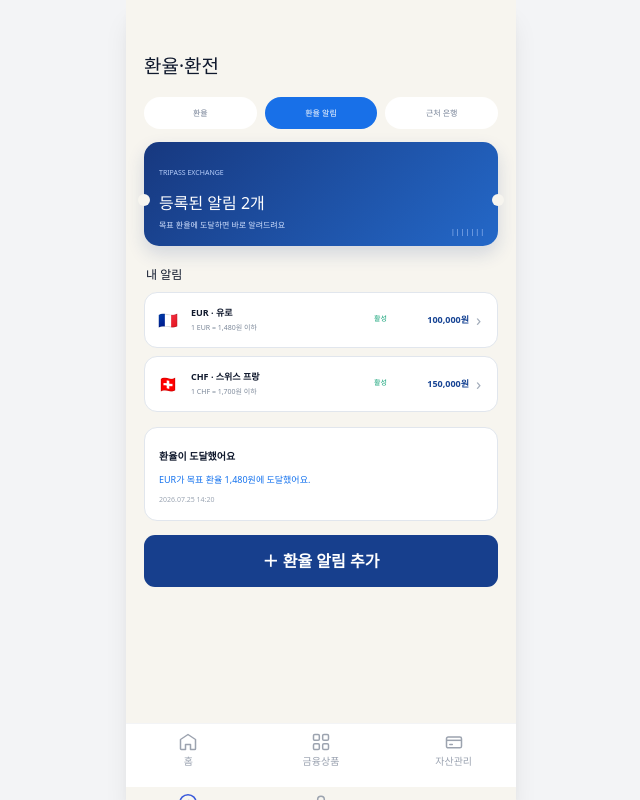
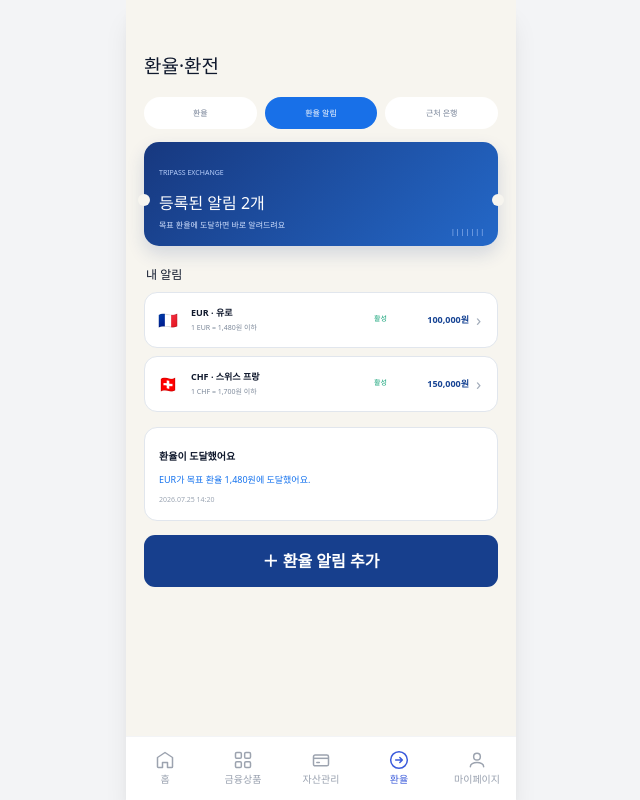
Before and after one commit to youhyun010615/KB7-TRIPass, a Vue app in the folder frontend/: page /exchange/alerts in a window 1280 px wide. Shown: the whole page, without its empty margins (319-959 px from the left). Built offline with nearby package versions, Linux system fonts and the light colour scheme; sample sign-in values are in the browser's storage; the HTML template or start-up script is replaced by a standard one.

Commit message:
fix(settings): 환율 화면 공통 하단 탭바 스타일 수정 (#30)

```diff
--- a/frontend/src/views/exchange/CurrencyDetailView.vue
+++ b/frontend/src/views/exchange/CurrencyDetailView.vue
@@ -5,4 +5,5 @@ const route=useRoute();const router=useRouter();const exchange=useExchangeStore(
 <template><main class="page"><div class="shell"><header><button @click="router.back()">‹</button><h1>{{ currency?.name }} 환율</h1></header><template v-if="currency"><ExchangeTicket :title="`1 ${currency.code} = ${format(currency.rate)}원`" subtitle="오후 3:10 기준 · 1분 전 업데이트"/><nav><button v-for="p in periods" :key="p[0]" :class="{active:exchange.period===p[0]}" @click="exchange.period=p[0]">{{ p[1] }}</button></nav><section class="chart"><h2>최근 {{ periods.find(p=>p[0]===exchange.period)?.[1] }} 환율 추이</h2><strong>{{ format(currency.rate) }}<small>원</small></strong><p :class="{up:currency.change>0}">{{ currency.change>0?'▲':'▼' }} {{ format(Math.abs(currency.change)) }}원</p><svg viewBox="0 0 320 120" preserveAspectRatio="none"><polyline :points="points" fill="none" stroke="#176ff2" stroke-width="3"/><line x1="0" y1="105" x2="320" y2="105" stroke="#e5eaf1"/></svg></section><section class="compare"><h2>은행 환율 비교</h2><div v-for="bank in exchange.banks" :key="bank.id"><span>{{ bank.name.split(' ')[0] }}</span><b>{{ format(bank.preferentialRate) }}원</b><em v-if="bank.id===exchange.banks[0].id">최저</em></div></section><button class="alert" @click="router.push(`/exchange/alerts/new?code=${currency.code}`)">목표 환율 알림 등록</button></template><BottomNav/></div></main></template>
 <style scoped>
 .page{min-height:100vh;background:#e7ecf4;color:#10192d}.shell{width:min(100%,390px);min-height:100vh;margin:auto;padding:52px 18px 100px;background:#f7f5ef}header{display:flex;align-items:center;margin-bottom:16px}header button{width:28px;font-size:25px}header h1{flex:1;padding-right:28px;text-align:center;font-size:18px}nav{display:flex;gap:7px;margin-top:13px}nav button{padding:8px 13px;border-radius:14px;background:#fff;color:#738096;font-size:8px}nav .active{background:#176ff2;color:#fff}.chart,.compare{margin-top:12px;padding:15px;border:1px solid #e1e6ed;border-radius:15px;background:#fff}.chart h2,.compare h2{font-size:11px}.chart strong{display:block;margin-top:10px;color:#174494;font-size:22px}.chart strong small{font-size:9px}.chart p{color:#0a9d73;font-size:8px}.chart p.up{color:#dd665a}.chart svg{width:100%;height:110px;margin-top:5px}.compare div{display:grid;grid-template-columns:1fr auto 35px;padding:10px 0;border-bottom:1px solid #eef1f5;font-size:9px}.compare em{margin-left:5px;color:#08a477;font-size:7px;font-style:normal}.alert{width:100%;margin-top:13px;padding:14px;border-radius:11px;background:#173f8d;color:#fff;font-weight:900}
+.shell :deep(.fixed){display:flex;gap:0;margin-top:0}
 </style>
--- a/frontend/src/views/exchange/ExchangeAlertsView.vue
+++ b/frontend/src/views/exchange/ExchangeAlertsView.vue
@@ -5,4 +5,5 @@ const router=useRouter();const exchange=useExchangeStore();const format=(v)=>Num
 <template><main class="page"><div class="shell"><header><h1>환율·환전</h1></header><nav><button @click="router.push('/exchange')">환율</button><button class="active">환율 알림</button><button @click="router.push('/exchange/banks')">근처 은행</button></nav><ExchangeTicket :title="`등록된 알림 ${exchange.alerts.length}개`" subtitle="목표 환율에 도달하면 바로 알려드려요"/><h2 class="title">내 알림</h2><section class="list"><button v-for="alert in exchange.alerts" :key="alert.id" @click="router.push(`/exchange/alerts/${alert.id}`)"><span>{{ exchange.getCurrency(alert.code)?.flag }}</span><div><b>{{ alert.code }} · {{ exchange.getCurrency(alert.code)?.name }}</b><small>1 {{ alert.code }} = {{ format(alert.target) }}원 이하</small></div><em :class="{off:!alert.enabled}">{{ alert.enabled?'활성':'꺼짐' }}</em><strong>{{ format(alert.amount) }}원</strong><i>›</i></button><div v-if="!exchange.alerts.length" class="empty">등록한 환율 알림이 없어요.</div></section><aside><b>환율이 도달했어요</b><p>EUR가 목표 환율 1,480원에 도달했어요.</p><small>2026.07.25 14:20</small></aside><button class="cta" @click="router.push('/exchange/alerts/new')">＋ 환율 알림 추가</button><BottomNav/></div></main></template>
 <style scoped>
 .page{min-height:100vh;background:#e7ecf4;color:#10192d}.shell{width:min(100%,390px);min-height:100vh;margin:auto;padding:52px 18px 100px;background:#f7f5ef}header{margin-bottom:16px}header h1{font-size:19px}nav{display:grid;grid-template-columns:repeat(3,1fr);gap:8px;margin-bottom:13px}nav button{padding:10px;border-radius:16px;background:#fff;color:#758196;font-size:8px}nav .active{background:#1870e8;color:#fff}.title{margin:20px 2px 8px;font-size:12px}.list button{display:grid;width:100%;grid-template-columns:26px 1fr auto 75px 8px;align-items:center;gap:7px;margin-top:8px;padding:13px;border:1px solid #e1e6ed;border-radius:13px;background:#fff;text-align:left}.list b,.list small{display:block}.list b{font-size:9px}.list small{margin-top:4px;color:#7d899a;font-size:7px}.list em{color:#0a9f73;font-size:7px;font-style:normal}.list em.off{color:#9da7b5}.list strong{text-align:right;color:#174494;font-size:9px}.list i{color:#a2acba;font-size:17px;font-style:normal}.empty{padding:50px;text-align:center;color:#94a3b8;font-size:9px}aside{margin-top:15px;padding:14px;border:1px solid #e1e6ed;border-radius:13px;background:#fff}aside b{font-size:10px}aside p{margin-top:7px;color:#1472ee;font-size:9px}aside small{display:block;margin-top:9px;color:#9ba5b3;font-size:7px}.cta{width:100%;margin-top:14px;padding:14px;border-radius:11px;background:#173f8d;color:#fff;font-weight:900}
+.shell :deep(.fixed){display:flex;grid-template-columns:none;gap:0;margin-bottom:0}
 </style>
```
Also changed, not shown: frontend/src/views/exchange/ExchangeView.vue (+1 -0 lines), frontend/src/views/exchange/NearbyBanksView.vue (+1 -0 lines).
